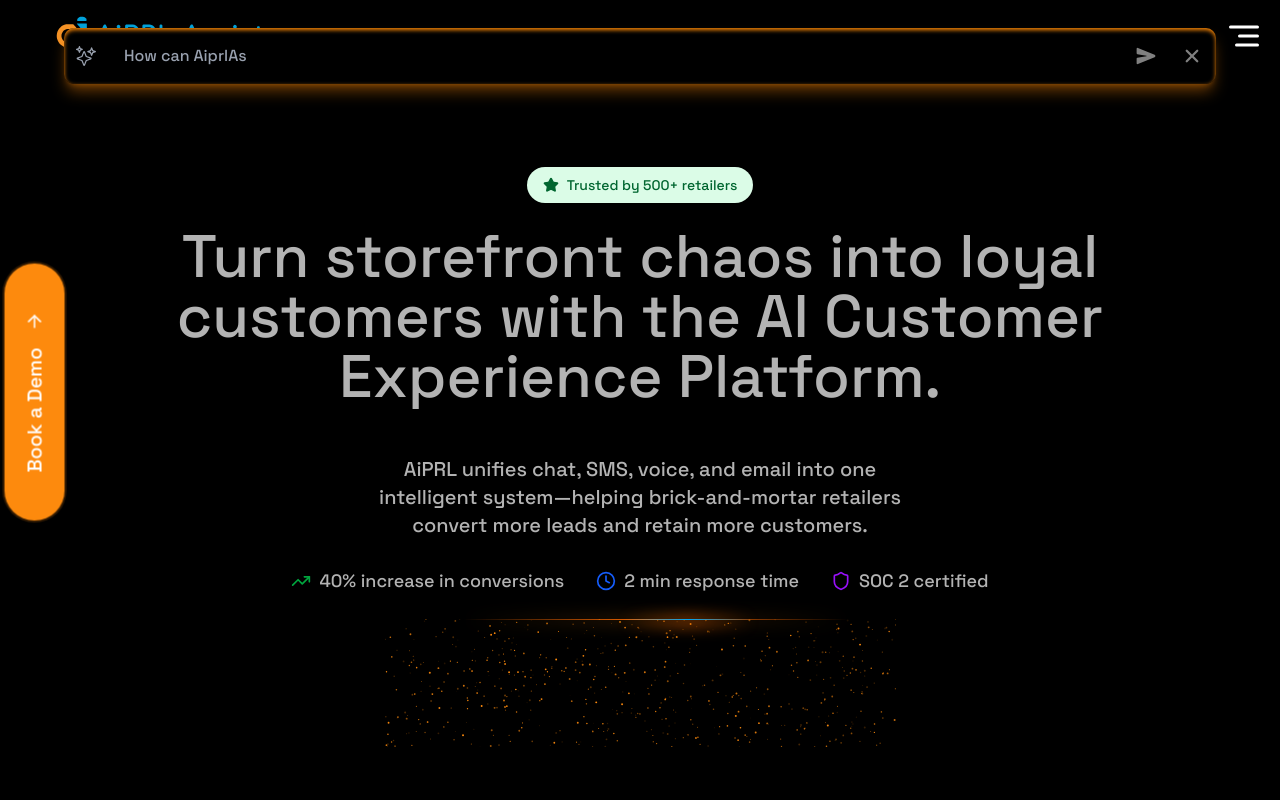
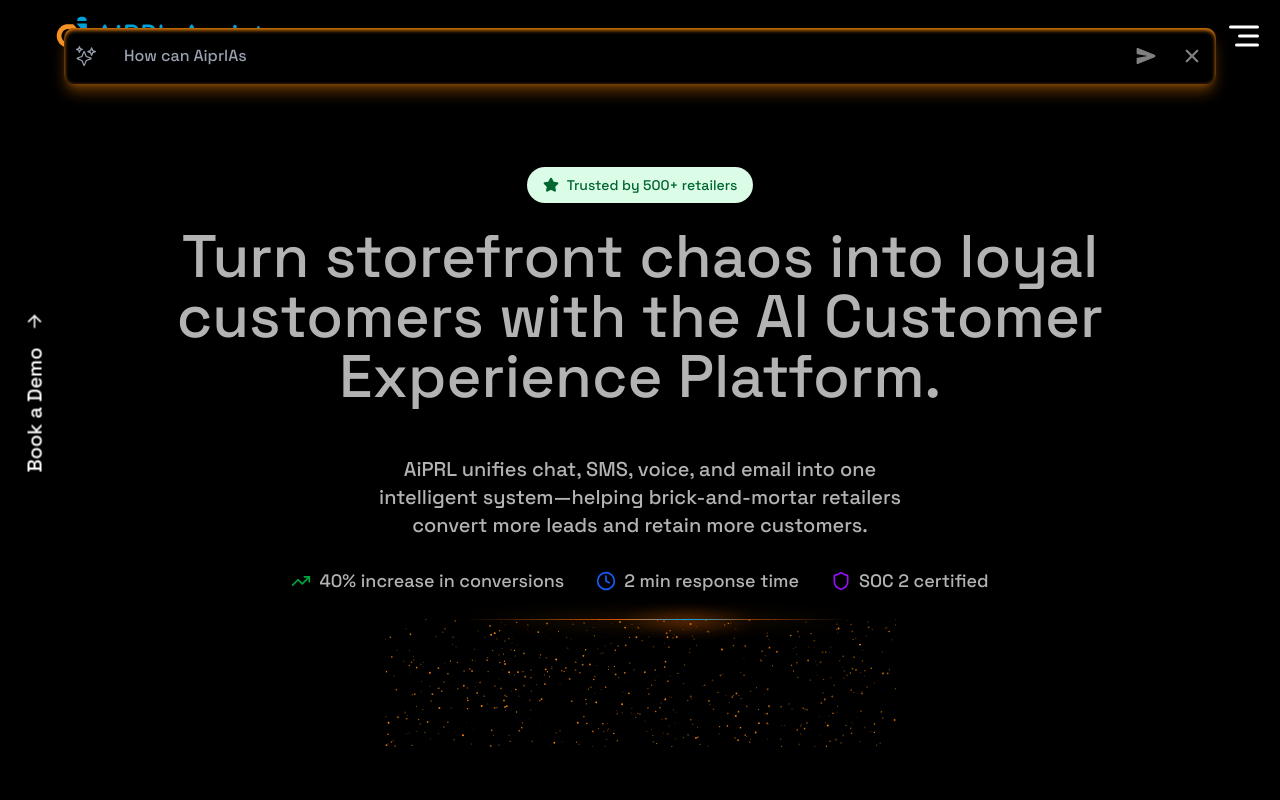
Before and after one commit to MagneticW-WorldBridger/AiPRL-Main-Site-, a React (Vite) app: page / in a window 1280 px wide. Shown: the top 800 px of the page. Built offline with nearby package versions, Linux system fonts and the light colour scheme.

Commit message:
Corrected Frontend Component

```diff
--- a/src/Components/HeroSection/Pricing.tsx
+++ b/src/Components/HeroSection/Pricing.tsx
@@ -239,13 +239,13 @@
                                         </ul>
 
                                         {/* Button */}
-                                        <button
+                                        {/* <button
                                             className={`w-full cursor-pointer py-3 px-4 sm:px-6 rounded-lg font-medium transition-all duration-200 border-2 text-sm sm:text-base ${getButtonStyles(
                                                 plan.buttonVariant
                                             )} hover:scale-105 active:scale-95`}
                                         >
                                             {plan.buttonText}
-                                        </button>
+                                        </button> */}
                                     </div>
                                 </div>
                                 {/* </BackgroundGradient> */}
@@ -301,13 +301,13 @@
                                     </ul>
 
                                     {/* Button */}
-                                    <button
+                                    {/* <button
                                         className={`w-full cursor-pointer py-3 px-4 sm:px-6 rounded-lg font-medium transition-all duration-200 border-2 text-sm sm:text-base ${getButtonStyles(
                                             plan.buttonVariant
                                         )} hover:scale-105 active:scale-95`}
                                     >
                                         {plan.buttonText}
-                                    </button>
+                                    </button> */}
                                 </div>
                             </div>
                         </div>
@@ -329,7 +329,7 @@
             </div>
 
             {/* ROI Calculator CTA */}
-            <div className="text-center mt-12">
+            {/* <div className="text-center mt-12">
                 <div className="bg-gradient-to-r from-gray-900/40 to-gray-900/40 rounded-2xl p-8 max-w-4xl mx-auto">
                     <h3 className="text-2xl font-bold text-white/80 mb-4">
                         Not sure which plan is right for you?
@@ -344,7 +344,7 @@
                         Calculate My ROI
                     </button>
                 </div>
-            </div>
+            </div> */}
 
             {/* Customer Success Metrics */}
             <div className="mt-16 sm:mt-20">
--- a/src/Components/HeroSection/SideCallAiprl.tsx
+++ b/src/Components/HeroSection/SideCallAiprl.tsx
@@ -50,7 +50,7 @@
                 {/* Visible state - Full button */}
                 {!isScrolled || isVisible ? (
                     <div className='fixed -rotate-90 left-0 z-40 -ml-10 top-[45%] transition-all duration-300'>
-                        <div className='flex border-2 border-black/80 shadow-2xl shadow-grey-500 bg-[#fd8a0d] hover:bg-black transition-all duration-300 px-4 py-2 cursor-pointer text-white rounded-full flex-col items-center justify-center gap-1' onClick={showDemoModal}>
+                        <div className='flex border-2 border-black/80 shadow-2xl shadow-grey-500 bg-black transition-all duration-300 px-4 py-2 cursor-pointer text-white rounded-full flex-col items-center justify-center gap-1' onClick={showDemoModal}>
                             <h1 className='text-sm flex items-center justify-center gap-2 text-white font-bold'>Book a Demo <span><ArrowRight className='h-3 w-3' /></span></h1>
                         </div>
                     </div>
@@ -59,7 +59,7 @@
 
             {/* Desktop: Original behavior - always visible */}
             <div className='hidden lg:block fixed -rotate-90 left-0 z-40 -ml-20 xl:-ml-24 top-[45%]'>
-                <div className='flex border-2 border-black/80 shadow-2xl shadow-grey-500 bg-[#fd8a0d] hover:bg-black transition-all duration-300 px-10 xl:px-12 2xl:px-16 py-3 xl:py-4 cursor-pointer text-white rounded-full flex-col items-center justify-center gap-1 sm:gap-2' onClick={showDemoModal}>
+                <div className='flex border-2 border-black/80 shadow-2xl shadow-grey-500 bg-black transition-all duration-300 px-10 xl:px-12 2xl:px-16 py-3 xl:py-4 cursor-pointer text-white rounded-full flex-col items-center justify-center gap-1 sm:gap-2' onClick={showDemoModal}>
                     <h1 className='text-lg xl:text-xl 2xl:text-2xl flex items-center justify-center gap-3 xl:gap-4 2xl:gap-5 text-white font-bold'>Book a Demo<span><ArrowRight className='h-4 w-4 xl:h-5 xl:w-5 2xl:h-6 2xl:w-6' /></span></h1>
                 </div>
             </div>
```
Also changed, not shown: 1 other file (tests, documents, lock files or other folders).
